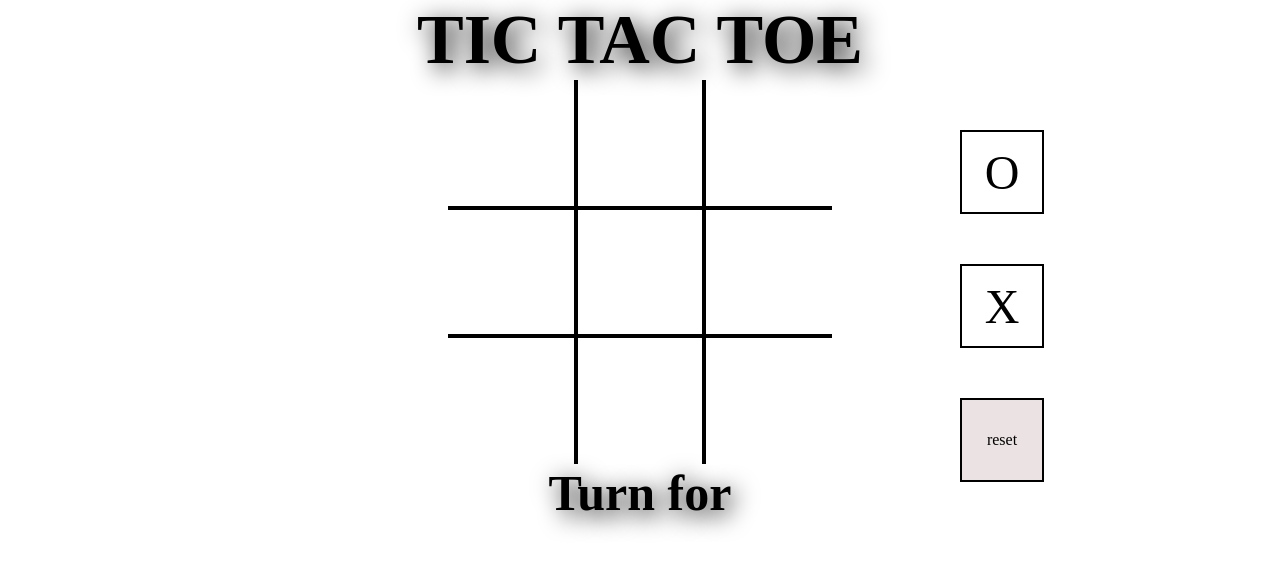
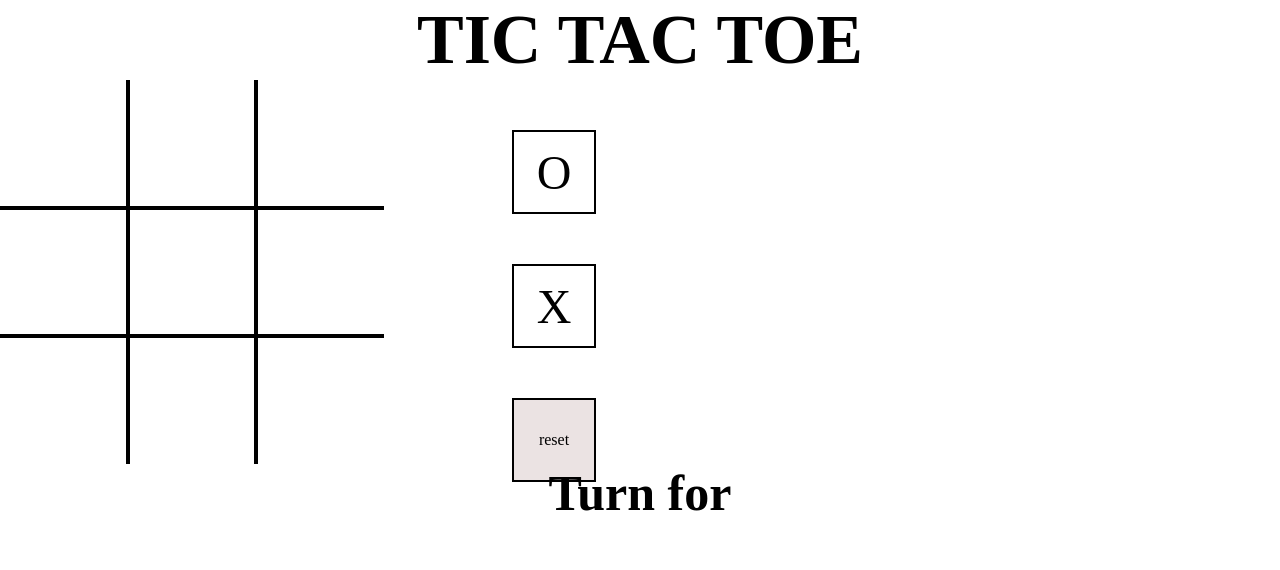
Before and after one commit to kenil200/tic_tac_toe_game, a plain HTML site: page index.html in a window 1280 px wide. Drawn offline with Linux system fonts and the light colour scheme.

Commit message:
completed file css

```diff
--- a/index.css
+++ b/index.css
@@ -2,16 +2,14 @@
     margin: 0%;
     padding: 0%;
 }
-/* commann css end */
-/* game strat*/
+
 
 .heding{
     text-align: center;
     font-size: 70px;
     font-weight: bolder;
-    text-shadow: 5px 5px 25px;
 }
-.game_box{
+.game_boxs_1{
     display: flex;
     justify-content: center;
 }
@@ -28,7 +26,7 @@
     align-items: center;
 }
 .square:hover{
-    background-color: rgba(162, 90, 170, 0.467);
+    background-color: rgba(219, 122, 230, 0.467);
 }
 .boxtext{
     font-size: 100px;
@@ -45,9 +43,6 @@
 .bb-0{
     border-bottom: 0;
 }
-
-/* game end*/
-/* menu strat */
 .game_menu{
     margin-left: 300%;
 }
@@ -99,5 +94,5 @@
     text-align: center;
     font-size: 50px;
     font-weight: bolder;
-    text-shadow: 5px 5px 25px;
+
 }
```
